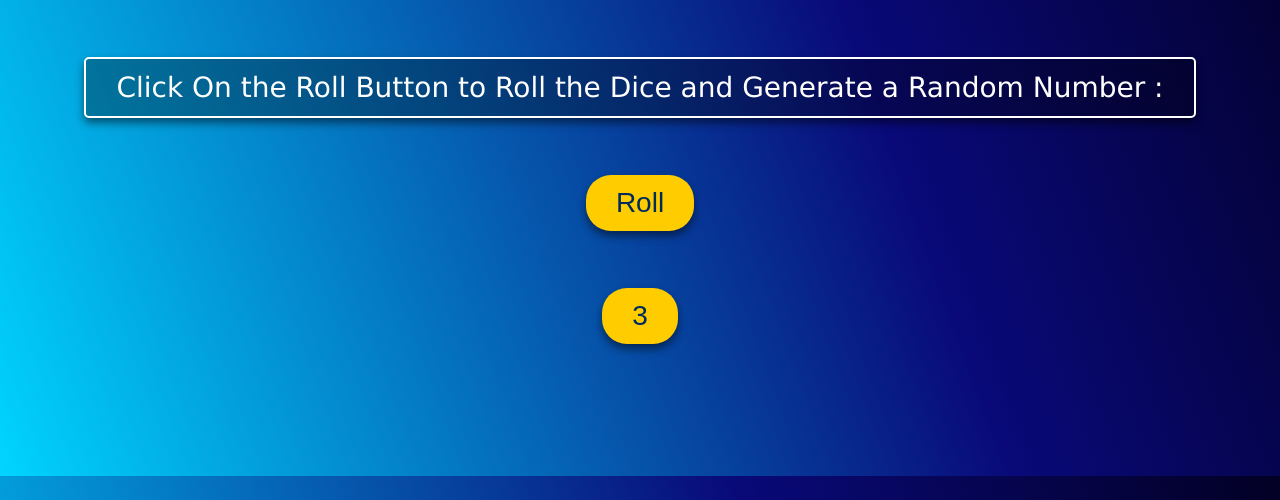
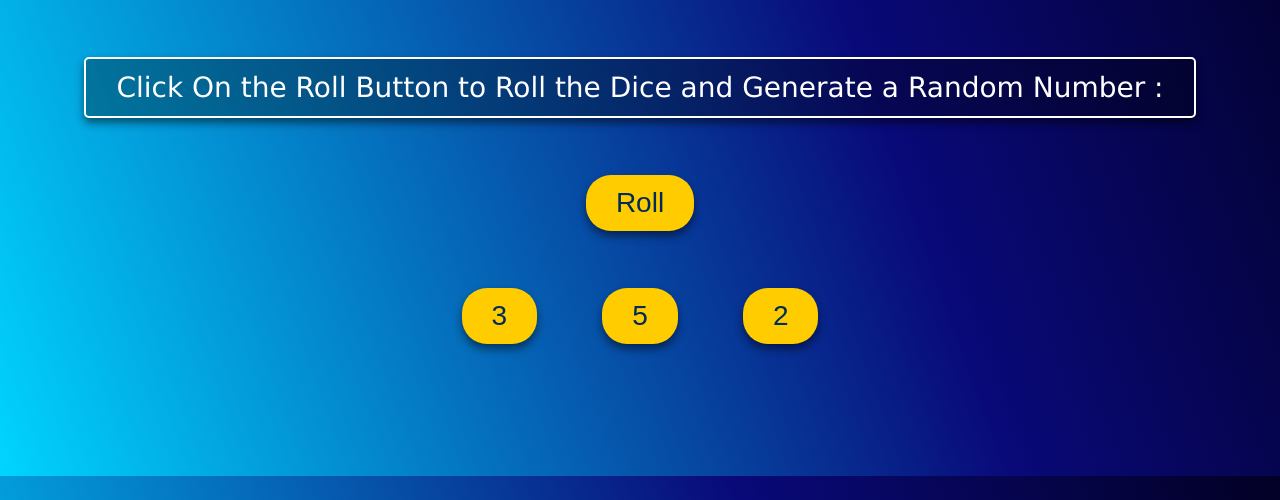
Before and after one commit to Hasnain-Wakeel/Javascript_Practice_Projects, a plain HTML site: page Dice/indxe.html in a window 1280 px wide. Both pictures are taken after a click on the button "Roll". Shown: the part 300-800 px from the top of the page. Drawn offline with Linux system fonts and the light colour scheme.

Commit message:
Three Dices Rolling On A Single Click

```diff
--- a/Dice/dice.js
+++ b/Dice/dice.js
@@ -79,21 +79,48 @@
 
 // ------------------------------ Creating a Dice : ----------------------------------
 
+// const myButton = document.getElementById("rollBtn");
+// const numberBtn = document.getElementById("numBtn");
+
+// const min = 1;
+// const max = 6;
+
+// let randomNumber;
+
+// myButton.onclick = function showNumber() {
+// //   let randomNumber;              Local Scope Variable / creates a new variable on every click
+//   randomNumber = Math.floor(Math.random() * max) + min;
+//   numberBtn.textContent = randomNumber;
+//     console.log(randomNumber);
+// };
+
+
+// ------------------------ If we want to roll down three Dices in a Single Click : -------------------------
+
+
 const myButton = document.getElementById("rollBtn");
-const numberBtn = document.getElementById("numBtn");
+const numberBtn_1 = document.getElementById("numBtn-1");
+const numberBtn_2 = document.getElementById("numBtn-2");
+const numberBtn_3 = document.getElementById("numBtn-3");
 
 const min = 1;
 const max = 6;
 
-let randomNumber;
+let randomNumber_1;
+let randomNumber_2;
+let randomNumber_3;
 
 myButton.onclick = function showNumber() {
-//   let randomNumber;              Local Scope Variable / creates a new variable on every click
-  randomNumber = Math.floor(Math.random() * max) + min;
-  numberBtn.textContent = randomNumber;
-    console.log(randomNumber);
-};
-
+  randomNumber_1 = Math.floor(Math.random() * max) + min;
+  randomNumber_2 = Math.floor(Math.random() * max) + min;
+  randomNumber_3 = Math.floor(Math.random() * max) + min;
+  numberBtn_1.textContent = randomNumber_1;
+  numberBtn_2.textContent = randomNumber_2;
+  numberBtn_3.textContent = randomNumber_3;
+  // console.log(randomNumber_1);
+  // console.log(randomNumber_2);
+  // console.log(randomNumber_3);
+}
 
 
 // ------------------------------------------------------------------------------------------------
--- a/Dice/indxe.html
+++ b/Dice/indxe.html
@@ -12,12 +12,12 @@
     <h1 id="h1">Roll Your Dice :</h1>
 
     <div id="container">
+      <button id="text" >Click On the Roll Button to Roll the Dice and Generate a Random Number :</button><br><br><br><br>
+      <button id="rollBtn" class="buttons">Roll</button> <br> <br> <br> <br>
 
-      <button id="text" >Click On the Roll Button to Roll the Dice and Generate a Random Number :</button><br><br><br><br>
-
-      <button id="rollBtn" class="buttons">Roll</button><br><br><br><br>
-
-      <button id="numBtn" class="buttons">0</button>
+      <button id="numBtn-1" class="buttons NumberButtons">0</button>
+      <button id="numBtn-2" class="buttons NumberButtons">0</button>
+      <button id="numBtn-3" class="buttons NumberButtons">0</button>
 
     </div>
 
--- a/Dice/style.css
+++ b/Dice/style.css
@@ -4,7 +4,7 @@ body {
   background: linear-gradient(250deg, #020024 0%, #090979 35%, #00d4ff 100%);
   font-family: Verdana, Tahoma, sans-serif;
 }
-#h1 {
+#h1{
   display: flex;
   justify-content: center;
   align-items: center;
@@ -40,19 +40,23 @@ body {
   padding: 12px 30px;
   border: none;
   border-radius: 25px;
-  background: #ffcc00; /* bright yellow contrasts with blue bg */
-  color: #002b5b; /* dark navy text for good readability */
+  background: #ffcc00;      /* bright yellow contrasts with blue bg */
+  color: #002b5b;           /* dark navy text for good readability */
   cursor: pointer;
   transition: all 0.3s ease;
   box-shadow: 0px 5px 8px rgba(0, 0, 0, 0.493);
 }
 #rollBtn:hover {
-  background: #ff5e00; /* warm orange for hover contrast */
+  background: #ff5e00;      /* warm orange for hover contrast */
   color: white;
   transform: scale(1.05);
 }
-#numBtn:hover {
-  background: white; /* white for hover contrast */
+.NumberButtons{
+  margin-left: 30px;
+  margin-right: 30px;
+}
+.NumberButtons:hover{
+  background: white;        /* white for hover contrast */
   color: black;
   transform: scale(1.05);
 }
```
